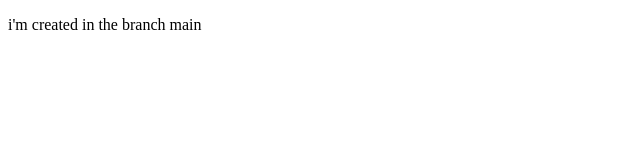
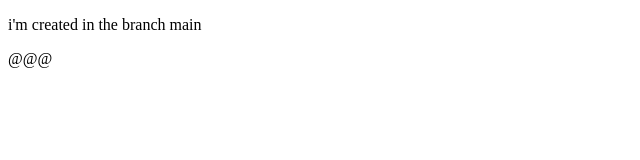
Before and after one commit to bati3702/branchesToLearn, a plain HTML site: page index.html in a window 1280 px wide. Shown: the full height of the page, 0-640 px from the left. Drawn offline with Linux system fonts and the light colour scheme.

Commit message:
small change

```diff
--- a/index.html
+++ b/index.html
@@ -7,5 +7,6 @@
 </head>
 <body>
     <p>i'm created in the branch main</p>
+    <div>@@@</div>
 </body>
 </html>
```
